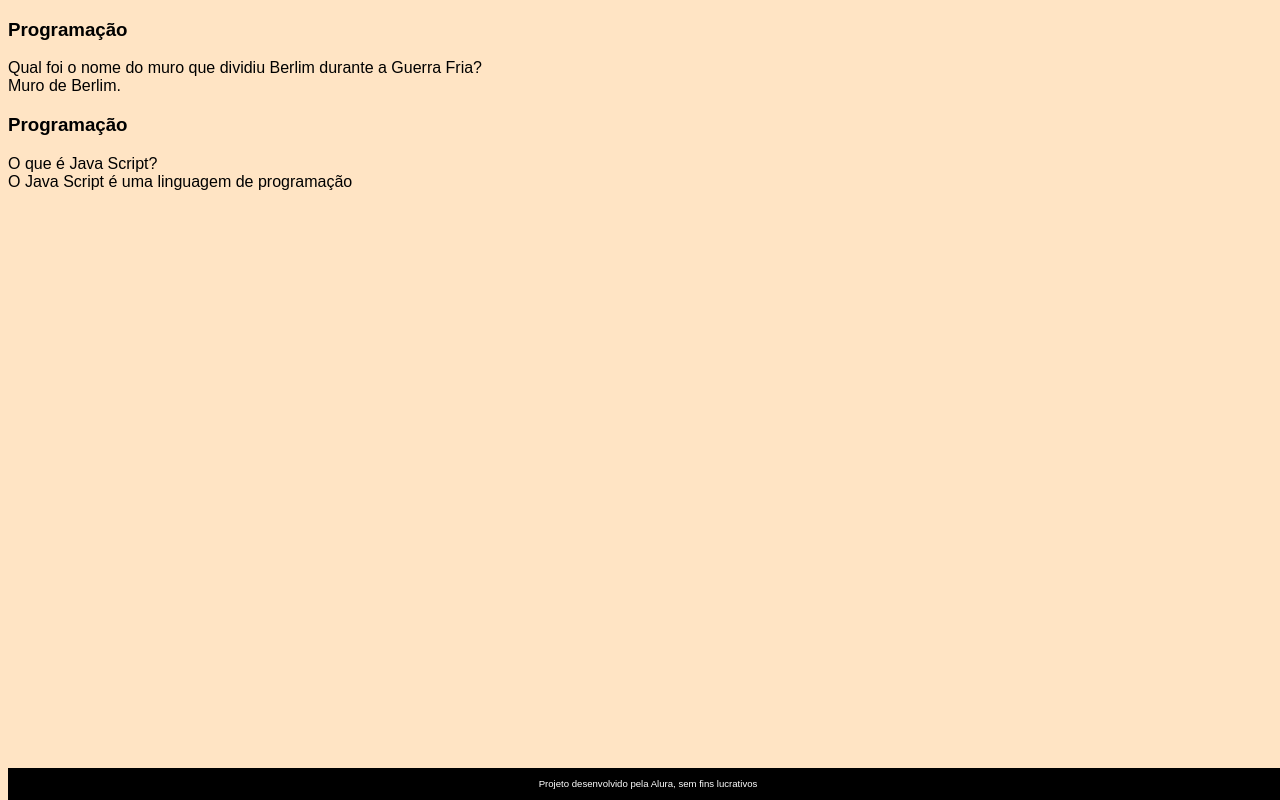
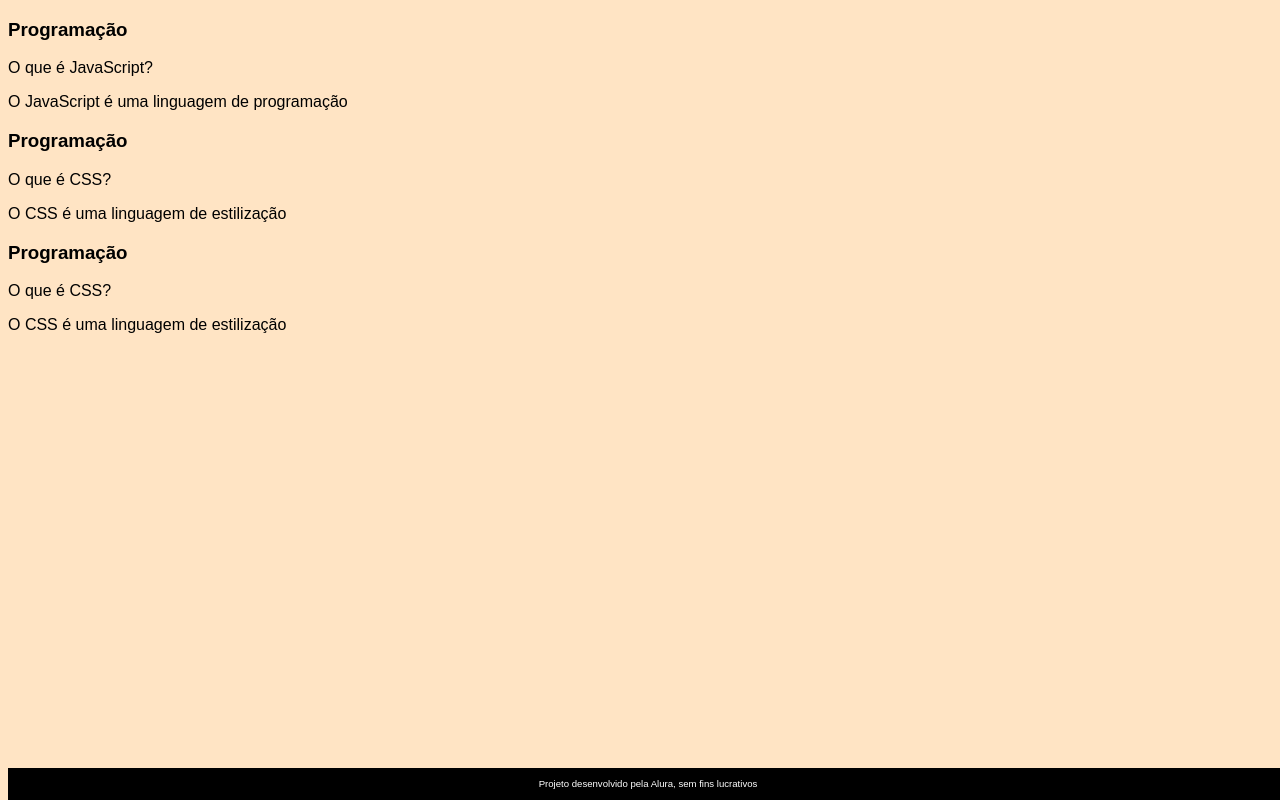
Before and after one commit to Rafaboom/CART-ESALURA, a plain HTML site: page index.html in a window 1280 px wide. Drawn offline with Linux system fonts and the light colour scheme.

Commit message:
Add files via upload

```diff
--- a/index.html
+++ b/index.html
@@ -2,33 +2,43 @@
 <html lang="pt-br">
 <head>
     <meta charset="UTF-8">
-            <meta http-equiv="X-UA-Compatible" content="IE=edge">
     <meta name="viewport" content="width=device-width, initial-scale=1.0">
     <link rel="stylesheet" href="assets/style.css">
-            <title>fLASH CARD</title>
+    <title>Flashcard</title>
 </head>
 <body>
     <main>
         <section id="container">
             <article class="cartao">
-                            <div class="cartao_conteudo">
-                                <h3>Programação </h3>
-                                <div  class="cartao_conteudo_pergunta">
-                                    Qual foi o nome do muro que dividiu Berlim durante a Guerra Fria?
-                                <div class=" cartao_conteudo_resposta">
-                                    Muro de Berlim.
+                <div class="cartao__conteudo">
+                    <h3>Programação</h3>
+                    <div class="cartao__conteudo__pergunta">
+                        <p>O que é JavaScript?</p>
                     </div>
+                    <div class="cartao__conteudo__resposta">
+                        <p>O JavaScript é uma linguagem de programação</p>
                     </div>
                 </div>
             </article>
             <article class="cartao">
-                        <div class="cartao_conteudo">
-                            <h3>Programação </h3>
-                            <div  class="cartao_conteudo_pergunta">
-                                O que é Java Script?
-                            <div class=" cartao_conteudo_resposta">
-                                O Java Script é uma linguagem de programação
+                <div class="cartao__conteudo">
+                    <h3>Programação</h3>
+                    <div class="cartao__conteudo__pergunta">
+                        <p>O que é CSS?</p>
                     </div>
+                    <div class="cartao__conteudo__resposta">
+                    <p>O CSS é uma linguagem de estilização</p>
+                    </div>
+                </div>
+            </article>
+            <article class="cartao">
+                <div class="cartao__conteudo">
+                    <h3>Programação</h3>
+                    <div class="cartao__conteudo__pergunta">
+                        <p>O que é CSS?</p>
+                    </div>
+                    <div class="cartao__conteudo__resposta">
+                    <p>O CSS é uma linguagem de estilização</p>
                     </div>
                 </div>
             </article>
@@ -36,7 +46,6 @@
     </main>
     <footer>
         <p>Projeto desenvolvido pela Alura, sem fins lucrativos</p>
-
     </footer>
 </body>
 </html>
```
Lines whose indentation alone changed are shown as unchanged.
